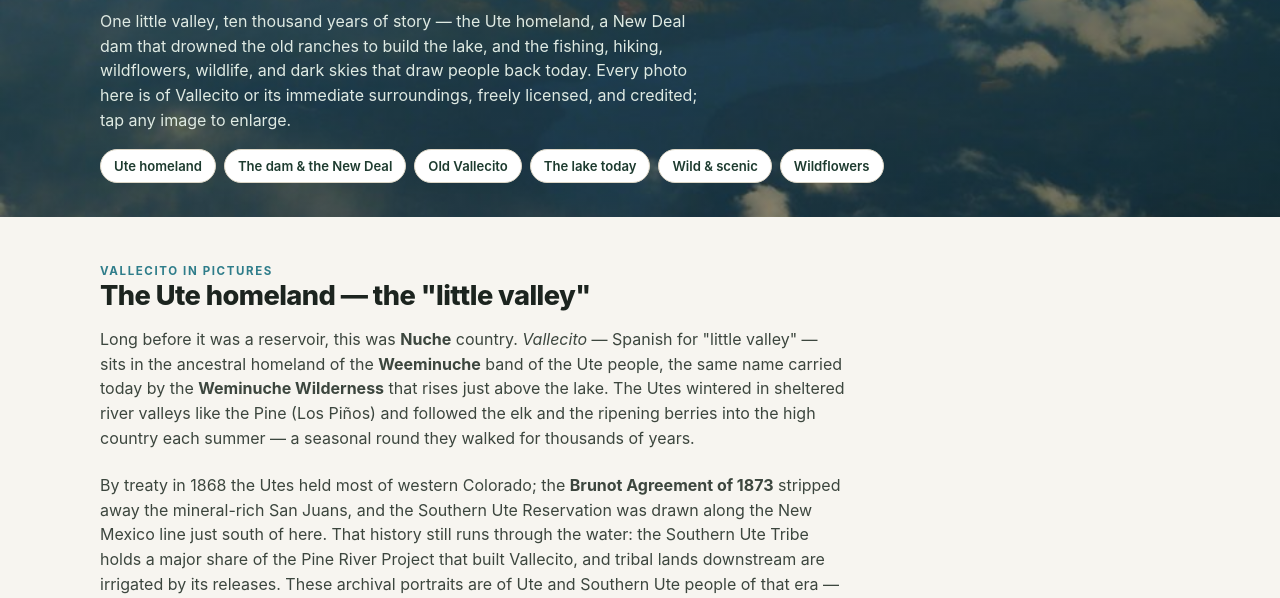
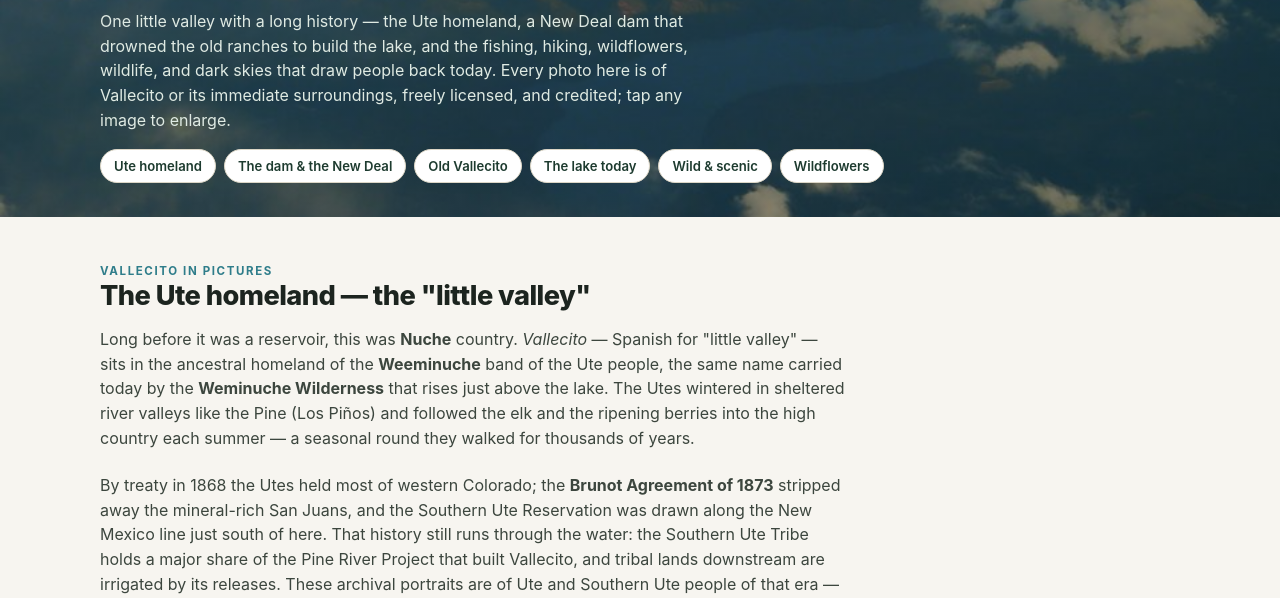
Before and after one commit to GoVallecito/GoVallecito, a plain HTML site: page public/gallery.html in a window 1280 px wide. Shown: the part 202-800 px from the top of the page. Drawn offline with Linux system fonts and the light colour scheme; no server answers.

Commit message:
Gallery: reword vague hero line ("ten thousand years of story")
"One little valley, ten thousand years of story" → "One little valley with a
long history" — clearer, no unexplained timeframe.

Co-Authored-By: Claude Opus 4.8 <noreply@anthropic.com>

```diff
--- a/public/gallery.html
+++ b/public/gallery.html
@@ -105,7 +105,7 @@
   <div class="wrap">
     <div class="eyebrow">Explore · Gallery</div>
     <h1>Vallecito through the years</h1>
-    <p>One little valley, ten thousand years of story — the Ute homeland, a New Deal dam that drowned the old ranches to build the lake, and the fishing, hiking, wildflowers, wildlife, and dark skies that draw people back today. Every photo here is of Vallecito or its immediate surroundings, freely licensed, and credited; tap any image to enlarge.</p>
+    <p>One little valley with a long history — the Ute homeland, a New Deal dam that drowned the old ranches to build the lake, and the fishing, hiking, wildflowers, wildlife, and dark skies that draw people back today. Every photo here is of Vallecito or its immediate surroundings, freely licensed, and credited; tap any image to enlarge.</p>
     <div class="gjump">
       <a href="#utes">Ute homeland</a>
       <a href="#dam">The dam &amp; the New Deal</a>
```
